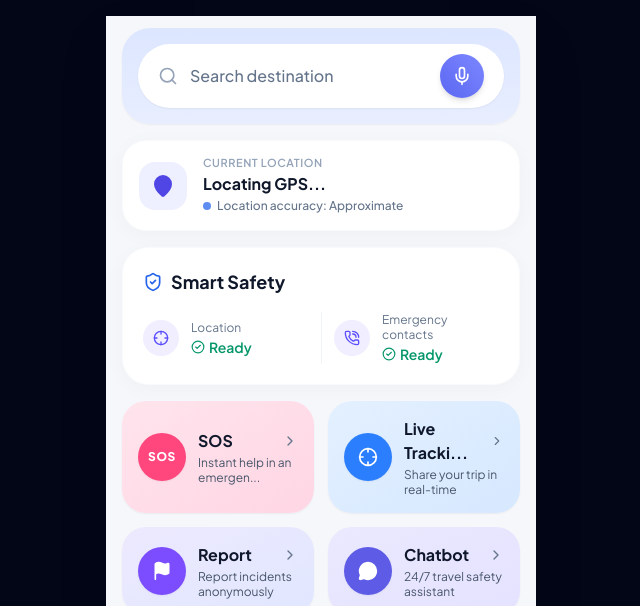
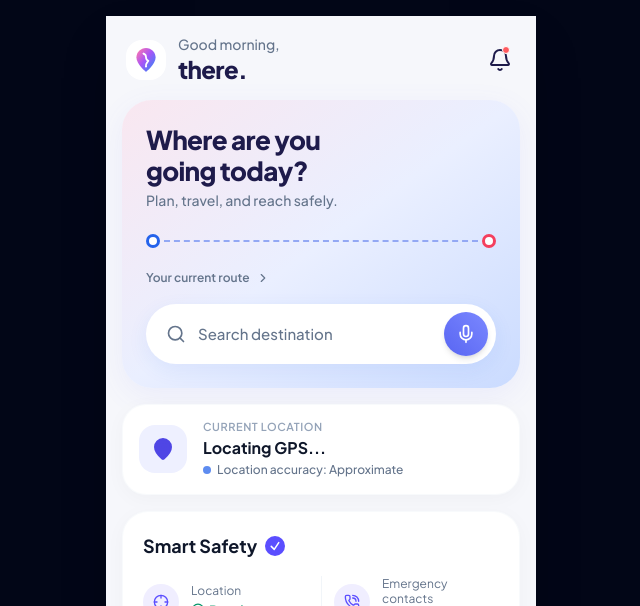
Before and after one commit to Shreesha1-ux/surakshit-path, a React (Vite) app: page / in a window 1280 px wide. Shown: the top 606 px of the page, without its empty margins (319-959 px from the left). Built offline with nearby package versions, Linux system fonts and the light colour scheme; no server answers.

Commit message:
feat(home): add top greeting header and pastel 'Where are you going today?' hero card matching reference design

```diff
--- a/src/App.jsx
+++ b/src/App.jsx
@@ -255,6 +255,7 @@ export default function App() {
               onOpenAiChat={() => setIsAiModalOpen(true)}
               routesData={routesData}
               recentActivity={recentActivity}
+              onShowToast={showToast}
             />
           )}
 
--- a/src/components/tabs/HomeTab.jsx
+++ b/src/components/tabs/HomeTab.jsx
@@ -14,6 +14,7 @@ import {
   AlertTriangle,
   Clock,
   Sparkles,
+  Bell,
 } from 'lucide-react'
 
 export default function HomeTab({
@@ -26,9 +27,28 @@ export default function HomeTab({
   onOpenAiChat,
   routesData,
   recentActivity = [],
+  onShowToast,
 }) {
   const [isRecentActivityOpen, setIsRecentActivityOpen] = useState(false)
   const [isListening, setIsListening] = useState(false)
+
+  // Dynamic time-of-day greeting (Good morning, Good afternoon, Good evening)
+  const hour = new Date().getHours()
+  const greeting = hour < 12 ? 'Good morning,' : hour < 17 ? 'Good afternoon,' : 'Good evening,'
+
+  // User name (defaults to "there." as seen in reference screenshot)
+  const [userName] = useState(() => {
+    try {
+      const saved = localStorage.getItem('surakshit_user_profile')
+      if (saved) {
+        const parsed = JSON.parse(saved)
+        if (parsed?.name && parsed.name.toLowerCase() !== 'kanav' && parsed.name.toLowerCase() !== 'user') {
+          return `${parsed.name}.`
+        }
+      }
+    } catch (e) {}
+    return 'there.'
+  })
 
   // Quick voice query mock or browser speech recognition
   const handleVoiceSearch = (e) => {
@@ -62,17 +82,118 @@ export default function HomeTab({
   const routeB = routesData?.routes?.B
 
   return (
-    <div className="flex-1 overflow-y-auto px-4 pt-3 pb-28 space-y-4 no-scrollbar">
+    <div className="flex-1 overflow-y-auto px-4 pt-5 pb-28 space-y-4 no-scrollbar">
 
-      {/* ── 1. Top Search Banner (Pastel blue/lavender gradient) ───────────── */}
-      <section className="bg-gradient-to-b from-[#DCE6FF] to-[#E8EEFF] p-4 rounded-[28px] shadow-sm">
+      {/* ── 1. Top Greeting & Notification Header Bar ─────────────────────── */}
+      <div className="flex items-center justify-between px-1 mb-2">
+        {/* Left Side: Custom App Logo + Greeting */}
+        <div className="flex items-center gap-3">
+          {/* Custom App Logo Icon: Teardrop silhouette with soft pink/purple/blue gradient & white winding road */}
+          <div className="w-10 h-10 rounded-2xl bg-white shadow-xs p-1 flex items-center justify-center shrink-0">
+            <svg
+              className="w-full h-full"
+              viewBox="0 0 40 40"
+              fill="none"
+              xmlns="http://www.w3.org/2000/svg"
+            >
+              <defs>
+                <linearGradient id="homePinGrad" x1="10%" y1="10%" x2="90%" y2="90%">
+                  <stop offset="0%" stopColor="#F472B6" />
+                  <stop offset="45%" stopColor="#A855F7" />
+                  <stop offset="100%" stopColor="#3B82F6" />
+                </linearGradient>
+              </defs>
+              <path
+                d="M20 5C13.37 5 8 10.37 8 17C8 25.5 20 35 20 35C20 35 32 25.5 32 17C32 10.37 26.63 5 20 5Z"
+                fill="url(#homePinGrad)"
+              />
+              <path
+                d="M17 12C23 14 17 19 23 21C21 24 19 25 20 28"
+                stroke="white"
+                strokeWidth="2.2"
+                strokeLinecap="round"
+                strokeLinejoin="round"
+              />
+              <circle cx="17" cy="12" r="1.2" fill="white" />
+              <circle cx="20" cy="28" r="1.2" fill="white" />
+            </svg>
+          </div>
+
+          {/* Greeting Text Stack */}
+          <div className="flex flex-col">
+            <span className="text-sm font-medium text-slate-500 leading-tight">
+              {greeting}
+            </span>
+            <span className="text-2xl font-extrabold text-[#1E1B4B] leading-tight tracking-tight">
+              {userName}
+            </span>
+          </div>
+        </div>
+
+        {/* Right Side: Notification Bell Button */}
+        <button
+          type="button"
+          onClick={() => {
+            if (onShowToast) {
+              onShowToast('Safety Notice: Highway patrols active on major routes.')
+            }
+          }}
+          className="p-1 hover:bg-slate-100 rounded-full transition-colors relative cursor-pointer"
+          title="Notifications"
+        >
+          <div className="relative">
+            <Bell className="w-6 h-6 text-[#1E1B4B]" strokeWidth={2} />
+            <span className="w-2 h-2 rounded-full bg-[#FF5A5F] absolute -top-0.5 right-0.5 border border-white" />
+          </div>
+        </button>
+      </div>
+
+      {/* ── 2. "Where are you going today?" Pastel Hero Card ────────────────── */}
+      <section className="rounded-[30px] p-6 bg-gradient-to-br from-[#F9E7F0] via-[#EAEFFF] to-[#CADBFF] shadow-[0_8px_30px_rgba(99,102,241,0.08)] space-y-4">
+        {/* Heading */}
+        <div>
+          <h1 className="text-[26px] leading-[1.2] font-extrabold text-[#1E1B4B] tracking-tight whitespace-pre-line">
+            Where are you{'\n'}going today?
+          </h1>
+          <p className="text-sm font-medium text-slate-500 mt-1">
+            Plan, travel, and reach safely.
+          </p>
+        </div>
+
+        {/* Visual Route Line Indicator */}
+        <div className="flex items-center w-full pt-2">
+          {/* Left endpoint: Hollow blue circle */}
+          <div className="w-3.5 h-3.5 rounded-full border-[3px] border-[#2563EB] bg-white shrink-0" />
+          {/* Middle connector: Full-width horizontal dashed line */}
+          <div className="flex-1 border-t-2 border-dashed border-[#93A8F4] mx-1" />
+          {/* Right endpoint: Hollow coral-red circle */}
+          <div className="w-3.5 h-3.5 rounded-full border-[3px] border-[#F43F5E] bg-white shrink-0" />
+        </div>
+
+        {/* "Your current route >" Link */}
+        <div>
+          <button
+            type="button"
+            onClick={() => onNavigateToRoute()}
+            className="inline-flex items-center gap-1.5 text-xs font-semibold text-slate-500 hover:text-slate-800 transition-colors cursor-pointer"
+          >
+            <span>
+              {routesData?.startName && routesData?.destName
+                ? `Your current route: ${routesData.startName} → ${routesData.destName}`
+                : 'Your current route'}
+            </span>
+            <ChevronRight className="w-3.5 h-3.5" />
+          </button>
+        </div>
+
+        {/* Embedded White Pill Search Bar */}
         <div
           onClick={() => onNavigateToRoute()}
-          className="bg-white rounded-full px-5 py-2.5 flex items-center justify-between shadow-sm cursor-pointer hover:shadow-md transition-all active:scale-[0.99]"
+          className="bg-white rounded-full pl-5 pr-2 py-2 flex items-center justify-between shadow-[0_6px_20px_rgba(37,99,235,0.08)] mt-3 cursor-pointer hover:shadow-md transition-all active:scale-[0.99]"
         >
-          <div className="flex items-center gap-3 overflow-hidden">
-            <Search className="w-5 h-5 text-slate-400 shrink-0" />
-            <span className="text-slate-500 text-base font-medium truncate">
+          <div className="flex items-center gap-3 overflow-hidden flex-1 mr-3">
+            <Search className="w-5 h-5 text-slate-500 shrink-0" />
+            <span className="text-[15px] font-medium text-slate-500 truncate flex-1 text-left">
               {routesData?.destName ? `To: ${routesData.destName}` : 'Search destination'}
             </span>
           </div>
@@ -80,17 +201,17 @@ export default function HomeTab({
           <button
             type="button"
             onClick={handleVoiceSearch}
-            className={`w-11 h-11 rounded-full bg-gradient-to-tr from-[#5B67F1] to-[#7C88FF] flex items-center justify-center text-white shadow-md shrink-0 transition-transform active:scale-95 ${
+            className={`w-11 h-11 rounded-full bg-gradient-to-tr from-[#5865F2] to-[#7B88FF] flex items-center justify-center text-white shadow-md shrink-0 transition-transform active:scale-95 cursor-pointer ${
               isListening ? 'ring-4 ring-indigo-300 animate-pulse' : ''
             }`}
             title="Voice Search"
           >
-            <Mic className="w-5 h-5" />
+            <Mic className="w-5 h-5 text-white" />
           </button>
         </div>
       </section>
 
-      {/* ── 2. Current Location Card ──────────────────────────────────────── */}
+      {/* ── 3. Current Location Card ──────────────────────────────────────── */}
       <section className="bg-white rounded-[24px] p-4 shadow-[0_4px_20px_rgba(0,0,0,0.03)] flex items-center gap-4 border border-slate-100/50">
         <div className="w-12 h-12 rounded-2xl bg-[#EEF0FF] flex items-center justify-center text-[#4F46E5] shrink-0">
           <MapPin className="w-6 h-6 fill-[#4F46E5]" />
@@ -111,11 +232,15 @@ export default function HomeTab({
         </div>
       </section>
 
-      {/* ── 3. Smart Safety Card (2 columns) ──────────────────────────────── */}
+      {/* ── 4. Smart Safety Card (2 columns) ──────────────────────────────── */}
       <section className="bg-white rounded-[26px] p-5 shadow-[0_4px_20px_rgba(0,0,0,0.03)] border border-slate-100/50">
         <div className="flex items-center gap-2 mb-4">
-          <ShieldCheck className="w-5 h-5 text-[#2563EB]" />
           <h3 className="text-lg font-bold text-slate-900">Smart Safety</h3>
+          <span className="w-5 h-5 rounded-full bg-[#5B4EFF] text-white flex items-center justify-center shrink-0">
+            <svg className="w-3 h-3 stroke-[3]" viewBox="0 0 24 24" fill="none" stroke="currentColor">
+              <path strokeLinecap="round" strokeLinejoin="round" d="M4.5 12.75l6 6 9-13.5" />
+            </svg>
+          </span>
         </div>
 
         <div className="grid grid-cols-2 divide-x divide-slate-100">
@@ -149,7 +274,7 @@ export default function HomeTab({
         </div>
       </section>
 
-      {/* ── 4. 2x2 Feature Action Grid ────────────────────────────────────── */}
+      {/* ── 5. 2x2 Feature Action Grid ────────────────────────────────────── */}
       <section className="grid grid-cols-2 gap-3.5">
 
         {/* Card 1 — SOS (Top-Left) */}
@@ -230,7 +355,7 @@ export default function HomeTab({
 
       </section>
 
-      {/* ── 5. Recent Activity Card (Collapsible) ─────────────────────────── */}
+      {/* ── 6. Recent Activity Card (Collapsible) ─────────────────────────── */}
       <section className="bg-white rounded-[24px] shadow-[0_4px_20px_rgba(0,0,0,0.03)] border border-slate-100/50 overflow-hidden">
         <div
           onClick={() => setIsRecentActivityOpen((prev) => !prev)}
```
